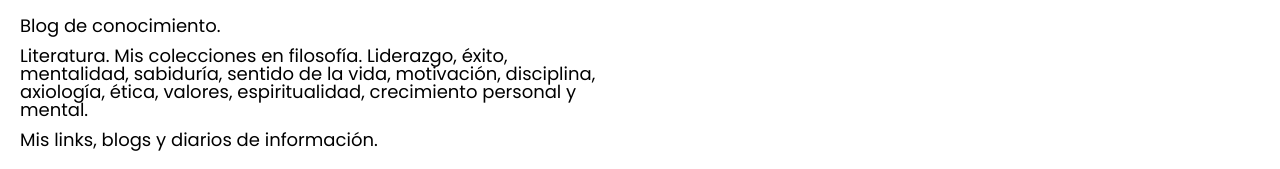
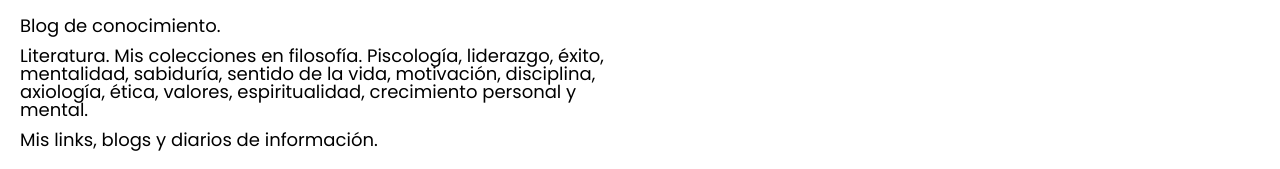
Before and after one commit to barbarazavala/blog, a plain HTML site: page index.html in a window 1280 px wide. Shown: the part 435-604 px from the top of the page. Drawn offline with Linux system fonts and the light colour scheme.

Commit message:
Update index.html

```diff
--- a/index.html
+++ b/index.html
@@ -80,7 +80,7 @@
   <div class="contenido">
     <div class="presentacion">
       <p>Blog de conocimiento.</p>
-      <p>Literatura. Mis colecciones en filosofía. Liderazgo, éxito, mentalidad, sabiduría, sentido de la vida, motivación, disciplina, axiología, ética, valores, espiritualidad, crecimiento personal y mental.</p>
+      <p>Literatura. Mis colecciones en filosofía. Piscología, liderazgo, éxito, mentalidad, sabiduría, sentido de la vida, motivación, disciplina, axiología, ética, valores, espiritualidad, crecimiento personal y mental.</p>
       <p>Mis links, blogs y diarios de información.</p>
     </div>
     <div class="link">
```
